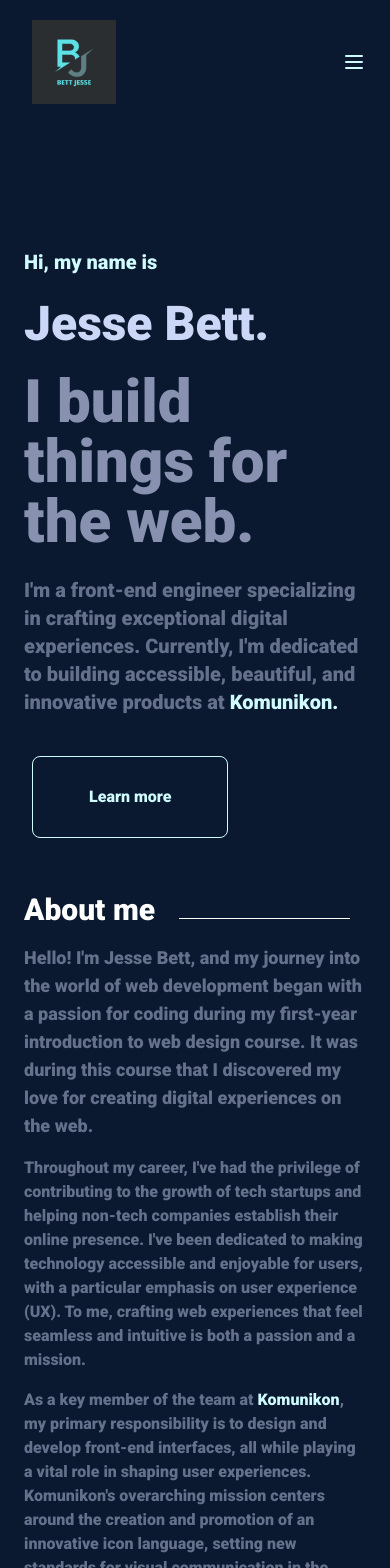
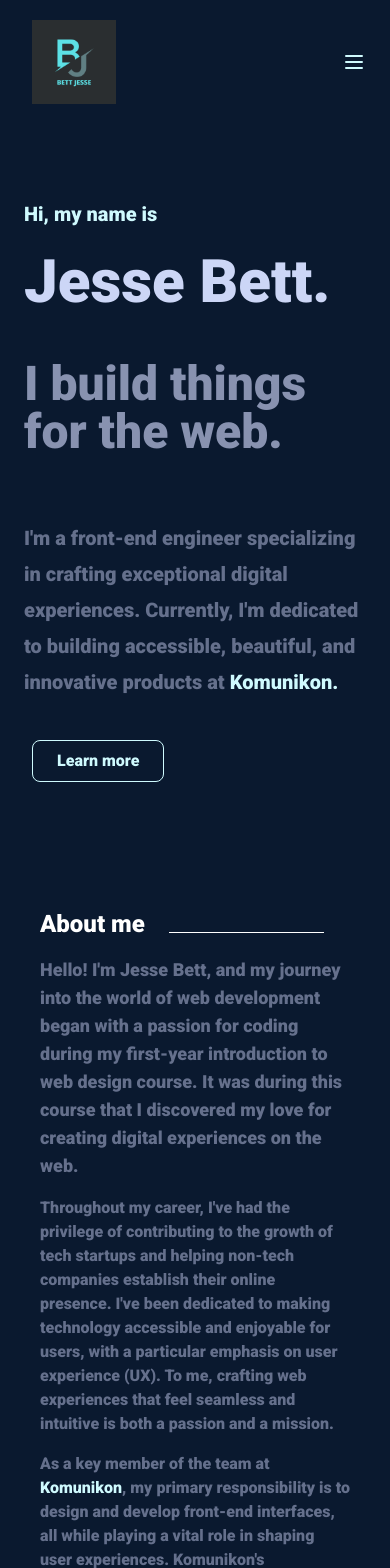
Before and after one commit to bettjesse/version2-portfolio, a Next.js app: page / in a window 390 px wide. Shown: the top 1568 px of the page. Built offline with nearby package versions, Linux system fonts and the light colour scheme.

Commit message:
final changes

```diff
--- a/app/(root)/page.tsx
+++ b/app/(root)/page.tsx
@@ -6,6 +6,7 @@ import "../globals.css"
 import {  FaEnvelope, FaPhone, FaLinkedin, FaWhatsapp} from 'react-icons/fa';
 import { useState } from 'react';
 import { IoIosArrowForward } from 'react-icons/io';
+import Link from 'next/link'
 
 export default function Home() {
 
@@ -78,31 +79,33 @@ export default function Home() {
   return (
     <div className='flex flex-col'>
       <section className='flex w-full h-screen pt-36 md:pt-[90px] bg-[#0A192F] '>
-        <div className='w-full pt-20 mx-6'>
+        <div className='w-full pt-4 mx-6 mb-4'>
           {/* Hero content */}
-          <div className='md:ml-16 mt-6'>
+          <div className='md:ml-16 mt-10 md:mt-12'>
             <div className=''>
               <p className='text-cyan-100 mb-6 text-xl '>
                 Hi, my name is
               </p>
-              <h1 className='text-[#CCD6F6] text-5xl md:text-8xl '>Jesse Bett.</h1>
-              <h1 className='text-[#8892B0] text-6xl md:text-7xl mt-6 '>I build things for the web.</h1>
+              <h1 className='text-[#CCD6F6] text-6xl md:text-8xl mb-12 md:mb-3'>Jesse Bett.</h1>
+              <h1 className='text-[#8892B0] text-5xl md:text-7xl md:mb-6 mb-16 '>I build things for the web.</h1>
             </div>
-            <div className="mt-6 md:w-1/2">
-              <p className="md:ml-5 leading-7 text-xl text-[#65708c]"> I'm a front-end engineer specializing in crafting exceptional digital experiences. Currently, I'm dedicated to building accessible, beautiful, and innovative products at <span className='underline-animation text-cyan-100'>Komunikon.</span></p>
+            <div className="md:mt-6 mt-10 md:w-1/2">
+              <p className="md:ml-5 leading-9 text-xl text-[#65708c]"> I'm a front-end engineer specializing in crafting exceptional digital experiences. Currently, I'm dedicated to building accessible, beautiful, and innovative products at <span className='underline-animation text-cyan-100'>Komunikon.</span></p>
             </div>
-            <div className="mt-10 ml-2 md:ml-3 mb-4 ">
+            <div className="ml-2 md:ml-3 mt-10  md:mt-12">
+              <Link href= "#about">
               <Button
                 label='Learn more'
               />
+              </Link>
             </div>
           </div>
         </div>
       </section>
       <section id="about" className="bg-[#0A192F] py-6">
-  <div className="p-6 md:p-16 rounded-lg  text-center">
+  <div className="p-10 md:p-16 rounded-lg  text-center">
     <div className=' flex items-center'>
-    <h1 className="text-3xl text-white mb-4">About me</h1>
+    <h1 className="text-2xl text-white mb-4">About me</h1>
     <hr className="border-white w-[50%]  ml-6 md:w-[35%]  " />
     </div>
     <div className="md:flex items-center">
--- a/components/Button.tsx
+++ b/components/Button.tsx
@@ -1,5 +1,5 @@
 "use client"
-import React from "react";
+import "../app/globals.css"
 
 interface ButtonProps {
   label: string;
@@ -11,7 +11,7 @@ const Button: React.FC<ButtonProps> = ({ label, onclick,big }) => {
   return (
     <div>
       <button
-        className={`border border-cyan-100 rounded-lg  md:px-6 px-14 md:py-4 py-7
+        className={`border border-cyan-100 rounded-lg  md:px-6 px-6 md:py-4 py-2
          text-cyan-100 hover:bg-cyan-100 hover:text-[#0A192F] hover:border-transparent transition duration-300 ease-in-out`}
         onClick={onclick}
       >
```
